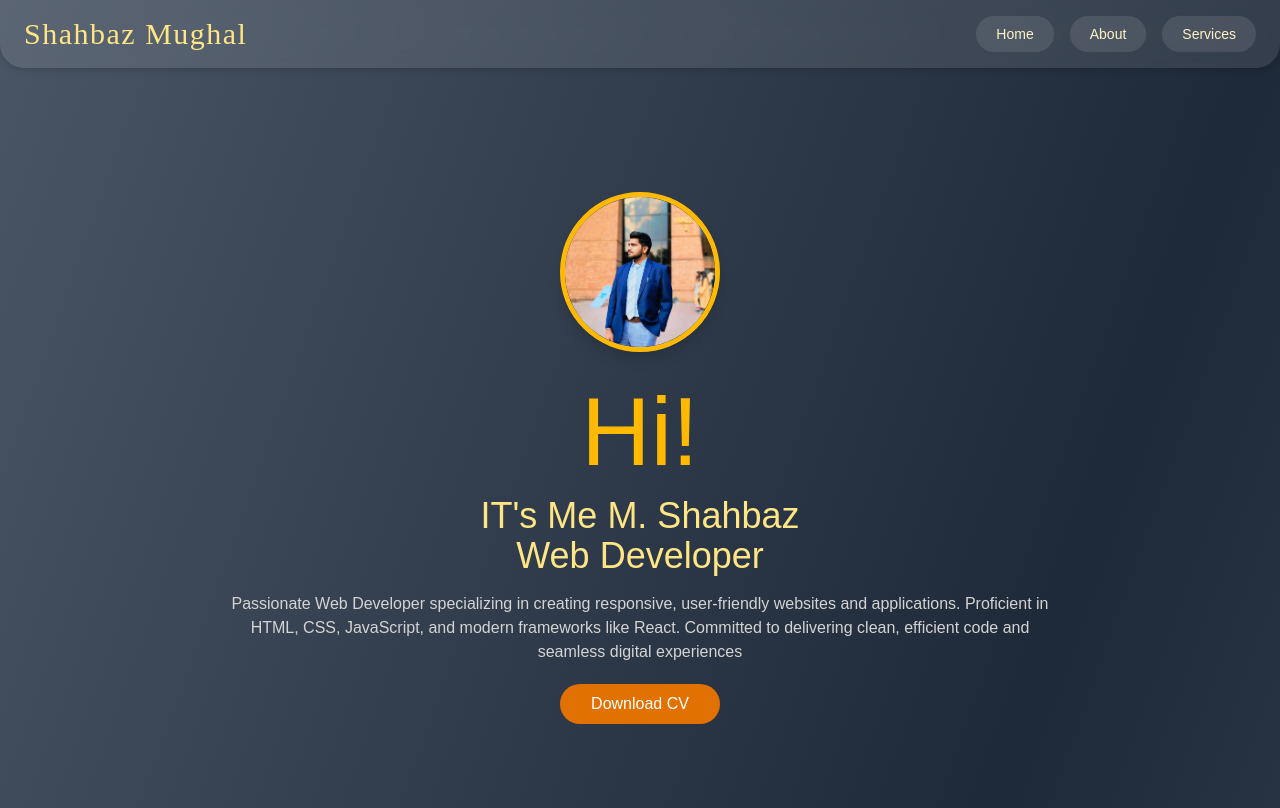
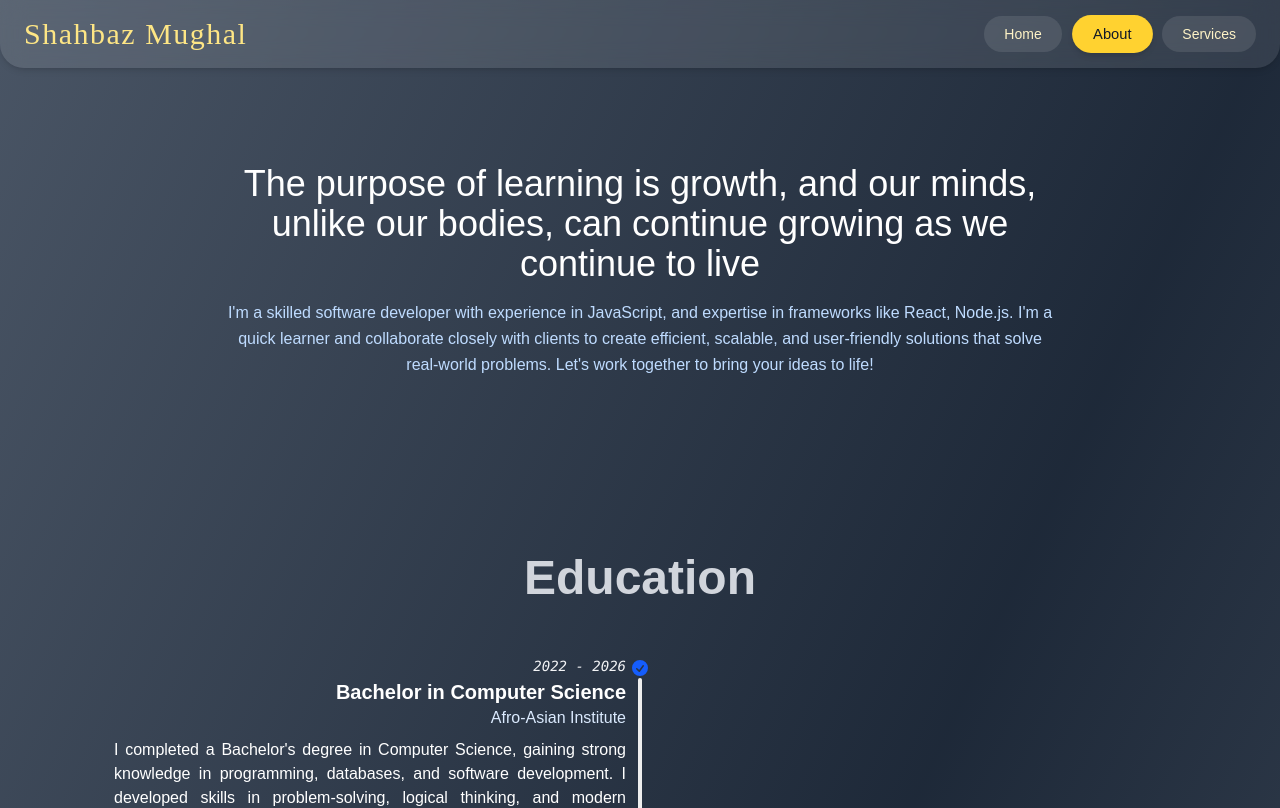
Before and after one commit to itsmeshahbaz/portfolio, a React (Vite) app: page /about in a window 1280 px wide. Shown: the top 808 px of the page. Built offline with nearby package versions, Linux system fonts and the light colour scheme.

Commit message:
navbar updaste

```diff
--- a/package.json
+++ b/package.json
@@ -18,7 +18,11 @@
     "react-floating-whatsapp": "^5.0.8",
     "react-icons": "^5.5.0",
     "react-router-dom": "^7.6.2",
-    "tailwindcss": "^4.1.10"
+    "react-tsparticles": "^2.12.2",
+    "tailwindcss": "^4.1.10",
+    "tsparticles": "^3.8.1",
+    "tsparticles-engine": "^2.12.0",
+    "tsparticles-slim": "^2.12.0"
   },
   "devDependencies": {
     "@eslint/js": "^9.25.0",
--- a/src/App.jsx
+++ b/src/App.jsx
@@ -13,7 +13,6 @@ function App() {
   return (
     // <div className="min-h-screen bg-gradient-to-br from-cyan-800 via-gray-600 via-30% to-black text-white">
     <div className="min-h-screen bg-gradient-to-br from-gray-600 via-gray-700 via-gray-800 via-black via-gray-700 via-gray-800 to-gray-600 text-white">
-
       <BrowserRouter>
     <Header/>
     <Routes>
--- a/src/component/Header.jsx
+++ b/src/component/Header.jsx
@@ -1,7 +1,9 @@
 import React from 'react';
-import { Link } from 'react-router-dom';
+import { Link, useLocation } from 'react-router-dom';
 
 function Header() {
+  const location = useLocation();
+
   const navItems = [
     { name: 'Home', path: '/' },
     { name: 'About', path: '/about' },
@@ -12,7 +14,7 @@ function Header() {
     <header className="sticky top-0 z-50 backdrop-blur-md bg-white/10 shadow-md rounded-b-3xl">
       <div className="container mx-auto px-6 py-4 flex flex-col md:flex-row items-center justify-between">
 
-        {/* Brand Name */}
+        {/* Brand */}
         <Link
           to="/"
           className="text-3xl font-[Cinzel] tracking-wider text-amber-200 hover:text-amber-300 transition-all duration-300"
@@ -20,18 +22,24 @@ function Header() {
           Shahbaz Mughal
         </Link>
 
-        {/* Navigation Links */}
-        <nav className="mt-4 md:mt-0 flex flex-wrap items-center gap-4">
-          {navItems.map((item, index) => (
+        {/* Nav Links */}
+        <nav className="mt-4 md:mt-0 flex flex-wrap items-center gap-3">
+          {navItems.map((item, index) => {
+            const isActive = location.pathname === item.path;
+            return (
               <Link
                 key={index}
                 to={item.path}
-              className="px-5 py-2 text-sm font-medium text-amber-100 rounded-full bg-white/10 hover:bg-amber-200 hover:text-gray-900 transition-all duration-300"
+                className={`px-5 py-2 text-sm font-medium rounded-full transition-all duration-300 ${
+                  isActive
+                    ? 'bg-amber-300 text-gray-900 shadow-md scale-105'
+                    : 'text-amber-100 bg-white/10 hover:bg-amber-200 hover:text-gray-900'
+                }`}
               >
                 {item.name}
               </Link>
-          )
-          )}
+            );
+          })}
         </nav>
       </div>
     </header>
--- a/src/pages/About.jsx
+++ b/src/pages/About.jsx
@@ -1,12 +1,10 @@
 import React from 'react'
 import Edcation from '../component/Edcation'
 import Skills from './Skills'
-import Intro from './Intro'
 import Experience from './Experience'
 function About() {
   return (
     <div >
-      <Intro />
       <div>
         <section class=" text-black body-font ">
   <div class="container mx-auto flex px-5 py-24 items-center justify-center flex-col">
--- a/src/pages/Home.jsx
+++ b/src/pages/Home.jsx
@@ -2,7 +2,6 @@ import React from 'react'
 import Intro from './Intro'
 import { FloatingWhatsApp } from 'react-floating-whatsapp'
 import Projects from './Projects'
-
 function Home() {
   return (
     <div>
--- a/src/pages/Intro.jsx
+++ b/src/pages/Intro.jsx
@@ -1,36 +1,50 @@
 import React from 'react';
+// import bgImage from '../imgs/img6.jpeg'; // optional usage if needed for wave section
 
 function Intro() {
   return (
-    <div className="flex flex-col items-center justify-center min-h-screen  text-white">
-      <section className="text-gray-600 body-font flex justify-center items-center w-full">
-        <div className="container mx-auto flex px-2 py-24 flex-col items-center text-center">
+    <div className="relative overflow-hidden min-h-screen text-white">
+      {/* Background gradient */}
+      <div className="absolute inset-0 z-0" />
+
+      {/* Main content */}
+      <section className="relative z-10 flex justify-center items-center w-full min-h-screen">
+        <div className="container mx-auto flex px-4 py-24 flex-col items-center text-center">
           {/* Profile Image */}
           <img
             src="../imgs/img6.jpeg"
             alt="Profile"
-            className="w-40 h-40 rounded-full mb-8 border-5 hover:border-amber-600 transform-border border-amber-400 shadow-lg"
+            className="w-40 h-40 rounded-full mb-8 border-4 border-amber-500 hover:border-amber-600 shadow-2xl transition duration-300"
           />
 
           {/* Text Content */}
           <div className="md:w-2/3">
-            <h1 className="text-8xl text-amber-400 mb-4">Hi!</h1>
-            <h2 className="title-font sm:text-4xl mb-4 font-medium text-amber-200">
-              IT's Me M. Shahbaz<br className="hidden lg:inline-block" />
-              Web Developer
+            <h1 className="text-6xl sm:text-7xl font-extrabold text-amber-400 mb-2">Hi!</h1>
+            <h2 className="text-2xl sm:text-4xl font-semibold text-amber-300 mb-6">
+              It's Me M. Shahbaz<br className="hidden sm:block" />
+              <span className="text-white">Web Developer</span>
             </h2>
-            <p className="text-neutral-300 px-2">
-              Passionate Web Developer specializing in creating responsive, user-friendly websites and applications.
-              Proficient in HTML, CSS, JavaScript, and modern frameworks like React.
-              Committed to delivering clean, efficient code and seamless digital experiences
+            <p className="text-gray-300 text-lg px-4 leading-relaxed">
+              Passionate Web Developer specializing in responsive, user-friendly websites and apps.
+              Skilled in HTML, CSS, JavaScript, and modern frameworks like React.
+              Focused on clean code and seamless user experiences.
             </p>
           </div>
-          <div className='py-5'>
-          <button className='h-10 w-40 border-amber-400 bg-amber-600 hover:bg-amber-400 hover:text-black text-white rounded-4xl'> <a href="../cv.pdf" download={'../cv.pdf'}>Download CV</a></button>
+
+          {/* Button */}
+          <div className="mt-8">
+            <a
+              href="../cv.pdf"
+              download="M.Shahbaz-CV.pdf"
+              className="inline-block px-6 py-3 bg-amber-500 hover:bg-amber-400 text-black font-semibold rounded-full shadow-md transition duration-300"
+            >
+              Download CV
+            </a>
           </div>
         </div>
       </section>
-    </div>
+
+      </div>
   );
 }
 
--- a/src/pages/Projects.jsx
+++ b/src/pages/Projects.jsx
@@ -38,7 +38,7 @@ function Projects() {
             key={index}
             className="bg-cyan-900 rounded-2xl shadow-md p-6 transition hover:shadow-amber-300"
           >
-            <h3 className="text-xl font-semibold text-gray-800">{project.title}</h3>
+            <h3 className="text-xl font-semibold text-gray-200">{project.title}</h3>
             <p className="text-gray-200 mt-2 mb-4">{project.description}</p>
             <a
               href={project.link}
```
Also changed, not shown: 1 other file (tests, documents, lock files or other folders). Lines whose indentation alone changed are shown as unchanged.
